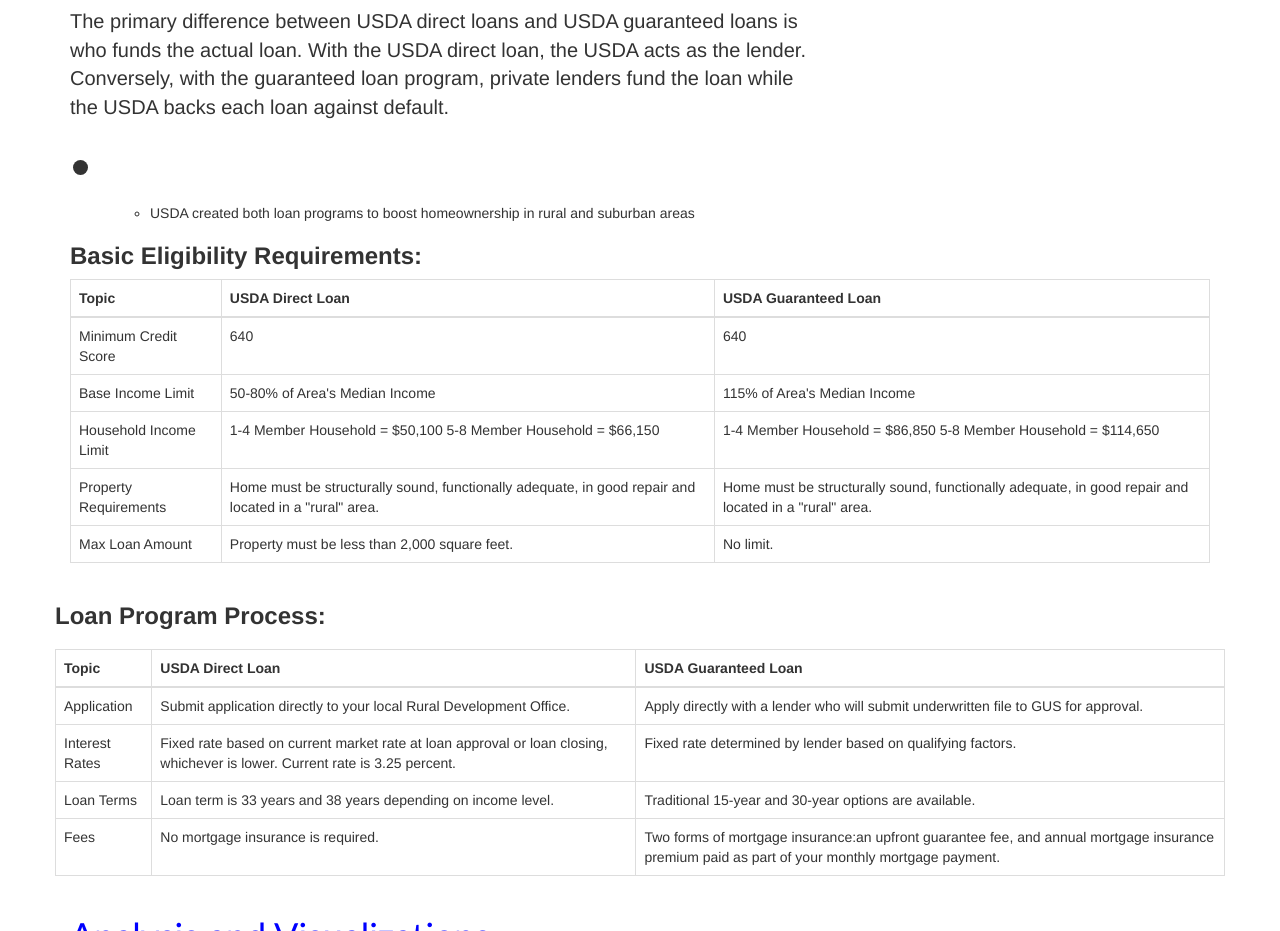
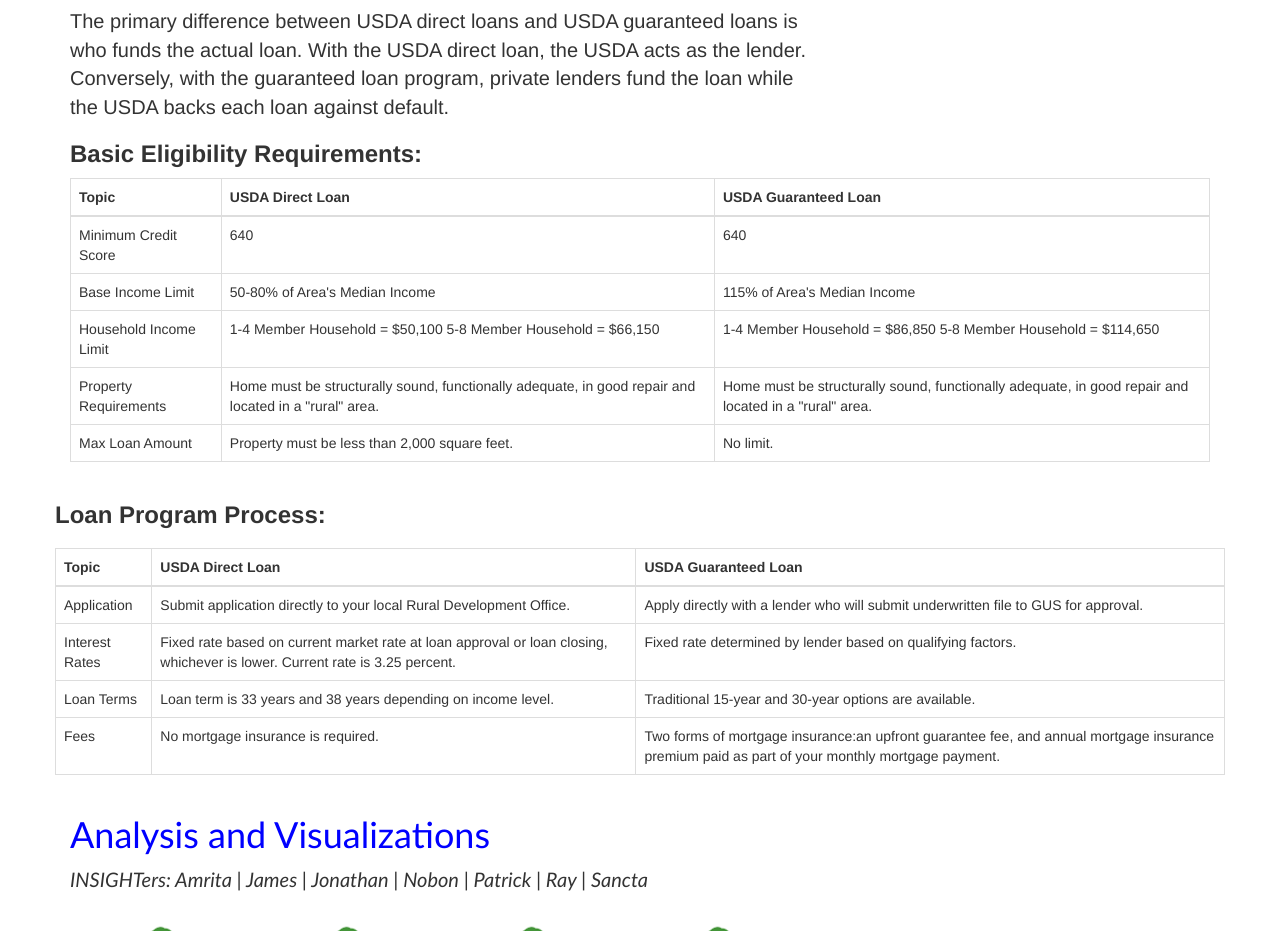
Before and after one commit to raymarquez/raymarquez.github.io, a plain HTML site: page index.html in a window 1280 px wide. Shown: the part 1464-2395 px from the top of the page. Drawn offline with nearby package versions, Linux system fonts and the light colour scheme.

Commit message:
Update index.html

```diff
--- a/index.html
+++ b/index.html
@@ -69,12 +69,7 @@
 </p><h2>USDA's Rural Housing Loan Options</h2><p>The purpose of the USDA's two rural housing loan options is to help drive economic growth in rural and suburban areas by making homeownership affordable in those areas.
 </p><p>The <a href="https://www.usdaloans.com/program/" target="_blank">USDA guaranteed loan</a> is meant for low- to moderate-income families and is the more popular USDA loan option. The USDA direct loan is meant for very low-income families and is not available through this site or from any lender.
 </p><p>The primary difference between USDA direct loans and USDA guaranteed loans is who funds the actual loan. With the USDA direct loan, the USDA acts as the lender. Conversely, with the guaranteed loan program, private lenders fund the loan while the USDA backs each loan against default.
-						  <ul>
-						          <li style="font-size:50px"></li>
-						  <ul>
-							  <li> USDA created both loan programs to boost homeownership in rural and suburban areas</li>
-						  </ul>
-						  </ul>
+
 										<h3><strong>Basic Eligibility Requirements:</strong></h3>
 
 				</section>
```
